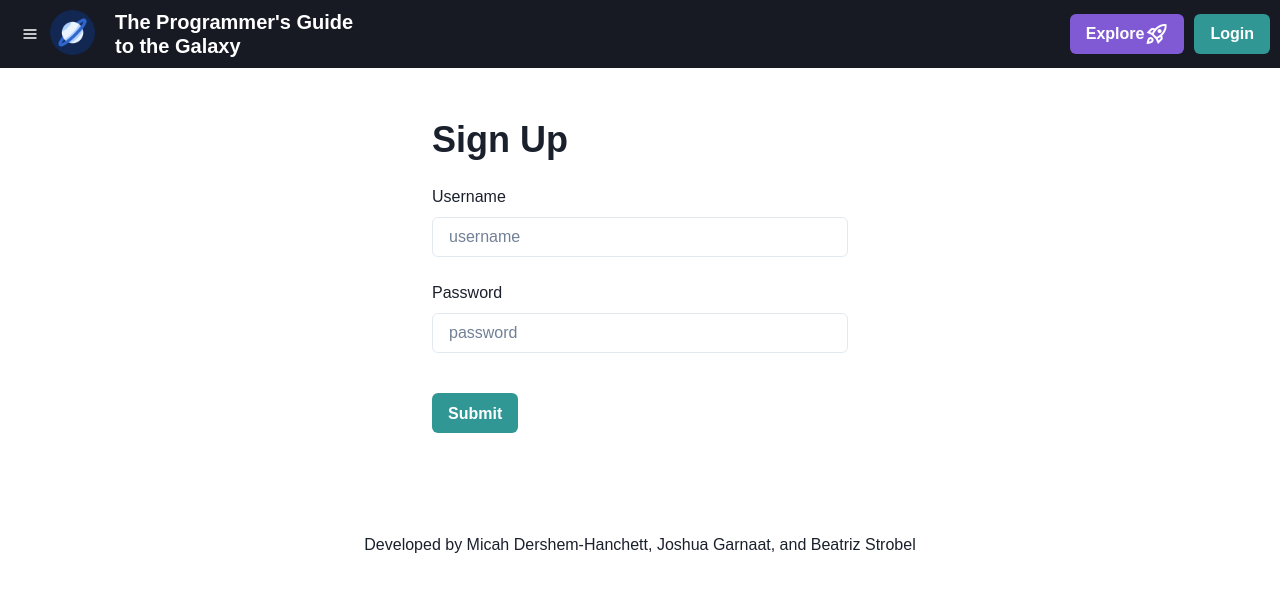
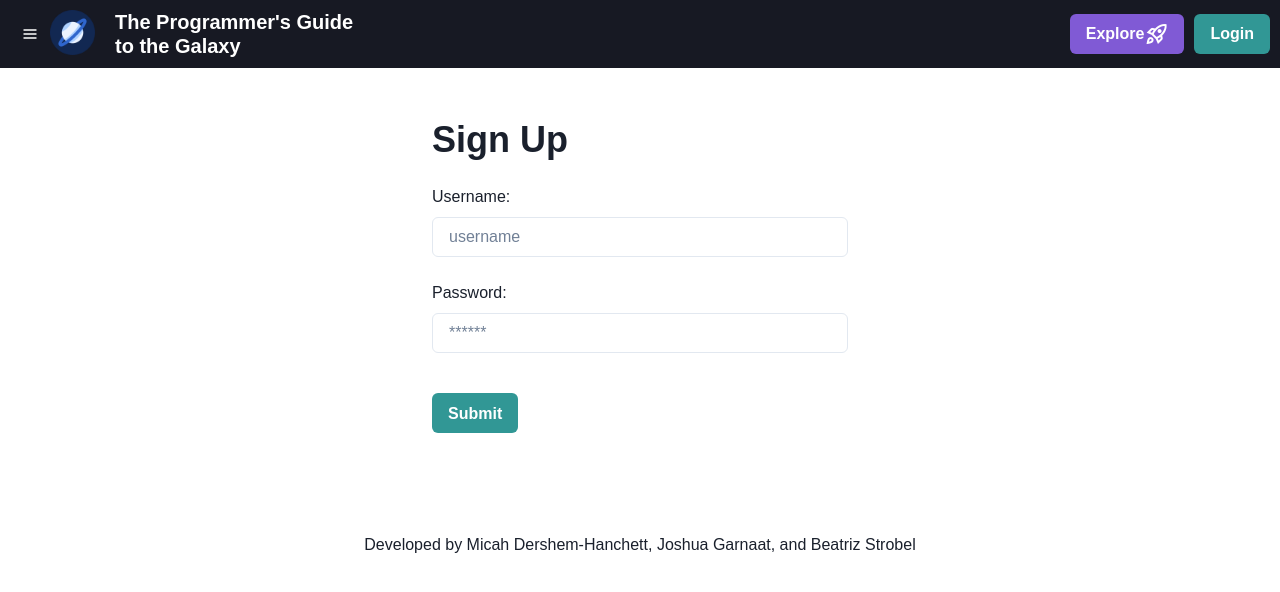
Before and after one commit to beastrobel/project3, a React (Vite) app in the folder client/: page /Signup in a window 1280 px wide. Shown: the top 592 px of the page. Built offline with nearby package versions, Linux system fonts and the light colour scheme.

Commit message:
Signup and login forms are working and validating the credentials correctly. Authentication Token is throwing an error

```diff
--- a/client/package.json
+++ b/client/package.json
@@ -24,7 +24,8 @@
         "jwt-decode": "^3.1.2",
         "react": "^18.2.0",
         "react-dom": "^18.2.0",
-        "react-router-dom": "^6.21.3"
+        "react-router-dom": "^6.21.3",
+        "yup": "^1.3.3"
     },
     "devDependencies": {
         "@types/react": "^18.0.28",
--- a/client/src/components/Login.jsx
+++ b/client/src/components/Login.jsx
@@ -1,18 +1,16 @@
 import { Container,
   Box,
-  Menu,
   Heading,
-  Text,
   Input,
   Button,
   FormControl,
   FormLabel,
   FormErrorMessage,
   FormHelperText, } from "@chakra-ui/react";
-import { Field, Form, Formik } from 'formik';
-import { Link } from 'react-router-dom';
 import { useState } from 'react';
+// import { useUserContext } from "../../utils/GlobalState";
 import { useMutation } from '@apollo/client';
+import { Link, useNavigate } from 'react-router-dom';
 import { LOGIN_PROFILE } from './utils/mutations';
 import Auth from './utils/auth';
 
@@ -28,43 +26,24 @@ const loginStyles = {
   color: "white",
 }
 
-const Login = (props) => {
-
-  function validateUsername(value) {
-    let error
-    if (!value) {
-      error = 'Username is required'
-    }
-    return error
-  }
-
-  function validatePassword(value) {
-      let error
-      if (!value) {
-        error = 'Password is required'
-      }
-      return error
-    }
-
+function Login(props) {
   const [formState, setFormState] = useState({ username: '', password: '' });
-  const [login, { error, data }] = useMutation(LOGIN_PROFILE);
+  const [login, { error }] = useMutation(LOGIN_PROFILE);
+  const navigate = useNavigate();
 
   const handleFormSubmit = async (event) => {
     event.preventDefault();
     try {
-      const { data } = await login({
+      const mutationResponse = await login({
         variables: { username: formState.username, password: formState.password },
       });
-
-      Auth.login(token);
+      console.log('success!')
+      navigate("/dashboard");
+      // const token = mutationResponse.data.login.token;
+      // Auth.login(token);
     } catch (e) {
       console.log(e);
     }
-
-    setFormState({
-      username: '',
-      password: '',
-    });
   };
 
   const handleChange = (event) => {
@@ -75,42 +54,39 @@ const Login = (props) => {
     });
   };
 
+  console.log(formState);
+
   return (
     <Box sx={loginStyles}>
       <Container maxWidth="md" py="50px">
       <Link to="/"><span className="material-symbols-outlined" style={{'float':'right'}}>close</span></Link><br/>
       <Heading>Log In</Heading><br/>
-    <Formik
-    initialValues={{ username: '', password: '' }}
-    onSubmit={(values, actions) => {
-      setTimeout(() => {
-        alert(JSON.stringify(values, null, 2))
-        actions.setSubmitting(false)
-      }, 1000)
-    }}
-  >
-    {(props) => (
-      <Form  onSubmit={handleFormSubmit} >
-        <Field name='username' validate={validateUsername}>
-          {({ field, form }) => (
-            <FormControl isInvalid={form.errors.username && form.touched.username}>
-              <FormLabel>Username</FormLabel>
-                <Input {...field}
-                  placeholder='username' />
-              <FormErrorMessage>{form.errors.username}</FormErrorMessage>
-            </FormControl>
-          )}
-        </Field><br/>
-        <Field name='password' validate={validatePassword}>
-          {({ field, form }) => (
-            <FormControl isInvalid={form.errors.password && form.touched.password}>
-              <FormLabel>Password</FormLabel>
-                <Input {...field}
-                  placeholder='password' />
-              <FormErrorMessage>{form.errors.password}</FormErrorMessage>
-            </FormControl>
-          )}
-        </Field><br/>
+        <form onSubmit={handleFormSubmit}>
+          <div className="flex-row space-between my-2">
+            <FormLabel as="label" htmlFor="username">Username:</FormLabel>
+            <Input as="input"
+              placeholder="username"
+              name="username"
+              type="username"
+              id="username"
+              onChange={handleChange}
+            />
+          </div><br/>
+          <div className="flex-row space-between my-2">
+            <FormLabel as="label" htmlFor="pwd">Password:</FormLabel>
+            <Input as="input"
+              placeholder="******"
+              name="password"
+              type="password"
+              id="pwd"
+              onChange={handleChange}
+            />
+          </div><br/>
+          {error ? (
+            <div>
+              <p className="error-text">The provided credentials are incorrect</p>
+            </div>
+          ) : null}
           <Button
             mt={4}
             colorScheme='teal'
@@ -118,13 +94,10 @@ const Login = (props) => {
             type='submit'>
             Log In
           </Button>
-      </Form>
-    )}
-  </Formik>
+        </form>
       </Container>
     </Box>
-    )
+  );
 }
 
-
 export default Login;
--- a/client/src/components/Signup.jsx
+++ b/client/src/components/Signup.jsx
@@ -8,57 +8,67 @@ import { Container,
   FormLabel,
   FormErrorMessage,
   FormHelperText, } from "@chakra-ui/react";
-import { Field, Form, Formik } from 'formik';
+import { useState } from 'react';
+import { Link, useNavigate } from 'react-router-dom';
+import { useMutation } from '@apollo/client';
+import Auth from './utils/auth';
+import { ADD_PROFILE } from './utils/mutations';
 
-function Signup () {
-function validateUsername(value) {
- let error
- if (!value) {
-   error = 'Username is required'
+function Signup(props) {
+  const [formState, setFormState] = useState({ username: '', password: '' });
+  const [addProfile] = useMutation(ADD_PROFILE);
+
+  const navigate = useNavigate();
+
+  const handleFormSubmit = async (event) => {
+    event.preventDefault();
+    try {
+    const mutationResponse = await addProfile({
+      variables: {
+        username: formState.username,
+        password: formState.password,
+      },
+    });
+    console.log('success!')
+    navigate("/login");
+    } catch (e) {
+      console.log(e);
     }
- return error
-}
+  };
 
-function validatePassword(value) {
-   let error
-   if (!value) {
-     error = 'Password is required'
-   }
-   return error
- }
+  const handleChange = (event) => {
+    const { name, value } = event.target;
+    setFormState({
+      ...formState,
+      [name]: value,
+    });
+  };
+  console.log(formState);
 
-return(
+  return (
     <Container maxWidth="md" py="50px">
     <Heading>Sign Up</Heading><br/>
-   <Formik
-   initialValues={{ username: '', password: '' }}
-   onSubmit={(values, actions) => {
-     setTimeout(() => {
-       alert(JSON.stringify(values, null, 2))
-       actions.setSubmitting(false)
-     }, 1000)
-   }}
- >
-   {(props) => (
-     <Form>
-       <Field name='username' validate={validateUsername}>
-         {({ field, form }) => (
-           <FormControl isInvalid={form.errors.username && form.touched.username}>
-             <FormLabel>Username</FormLabel>
-               <Input {...field} placeholder='username ' />
-             <FormErrorMessage>{form.errors.username}</FormErrorMessage>
-           </FormControl>
-         )}
-       </Field><br/>
-       <Field name='password' validate={validatePassword}>
-         {({ field, form }) => (
-           <FormControl isInvalid={form.errors.password && form.touched.password}>
-             <FormLabel>Password</FormLabel>
-               <Input {...field} placeholder='password' />
-             <FormErrorMessage>{form.errors.password}</FormErrorMessage>
-           </FormControl>
-         )}
-       </Field><br/>
+      <form onSubmit={handleFormSubmit}>
+        <div className="flex-row space-between my-2">
+          <FormLabel as="label" htmlFor="username">Username:</FormLabel>
+          <Input
+            placeholder="username"
+            name="username"
+            type="text"
+            id="username"
+            onChange={handleChange}
+          />
+        </div><br/>
+        <div className="flex-row space-between my-2">
+          <FormLabel as="label" htmlFor="pwd">Password:</FormLabel>
+          <Input
+            placeholder="******"
+            name="password"
+            type="password"
+            id="pwd"
+            onChange={handleChange}
+          />
+        </div><br/>
         <Button
          mt={4}
          colorScheme='teal'
@@ -67,11 +77,9 @@ return(
        >
          Submit
        </Button>
-     </Form>
-   )}
- </Formik>
+      </form>
       </Container>
-)
+  );
 }
 
 export default Signup;
--- /dev/null
+++ b/client/src/components/utils/GlobalState.jsx
@@ -0,0 +1,18 @@
+// import { createContext, useContext, useReducer } from "react";
+
+// const UserContext = createContext();
+// const { Provider } = UserContext;
+
+// const UserProvider = ({ value = [], ...props }) => {
+//   const [state, dispatch] = {
+//     profile: '',
+//   };
+
+//   return <Provider value={[state, dispatch]} {...props} />;
+// };
+
+// const useUserContext = () => {
+//   return useContext(UserContext);
+// };
+
+// export { UserProvider, useUserContext };
--- a/client/src/components/utils/auth.js
+++ b/client/src/components/utils/auth.js
@@ -2,7 +2,7 @@ import decode from 'jwt-decode';
 
 class AuthService {
     getProfile() {
-        return decode(this,getToken());
+        return decode(this.getToken());
     }
 
     loggedIn() {
--- a/client/src/components/utils/mutations.js
+++ b/client/src/components/utils/mutations.js
@@ -1,24 +1,25 @@
 import { gql } from '@apollo/client';
 
 export const LOGIN_PROFILE = gql`
-  mutation loginProfile($username: String!, $password: String!) {
+mutation LoginProfile($username: String!, $password: String!) {
     loginProfile(username: $username, password: $password) {
-    token
       user {
         _id
         username
+        password
       }
+      token
     }
   }
 `;
 
 export const ADD_PROFILE = gql`
-    mutation addProfile($username: String!, $password: String!) {
+mutation AddProfile($username: String!, $password: String!) {
     addProfile(username: $username, password: $password) {
-            token
-            profile {
+      user {
         _id
         username
+        password
       }
     }
   }
--- a/client/src/components/utils/queries.js
+++ b/client/src/components/utils/queries.js
@@ -1,7 +1,7 @@
 import { gql } from '@apollo/client';
 
 export const QUERY_PROFILE = gql`
- query profile($username: String!) {
+ query Query($username: String!) {
      profile(username: $username) {
         _id
         username
--- a/client/src/pages/Dashboard.jsx
+++ b/client/src/pages/Dashboard.jsx
@@ -6,31 +6,24 @@ import { Container,
     Link,
     Center,
     Image } from "@chakra-ui/react";
+import { useQuery } from '@apollo/client';
+import { QUERY_PROFILE } from '../components/utils/queries';
+// import { useUserContext } from '../components/utils/GlobalState';
 
+function Dashboard() {
+    // const [state] = useUserContext();
+    const { data } = useQuery(QUERY_PROFILE);
+        let profile;
 
-import { useQuery } from '@apollo/client';
-import { useParams } from 'react-router-dom';
-import { QUERY_PROFILE } from '../components/utils/queries';
-
-
-
-const Dashboard = () => {
-    const { profileId } = useParams();
-
-    const { loading, data } = useQuery(QUERY_PROFILE, {
-        variables: { profileId: profileId },
-    });
-
-    const profile = data?.profiles || {};
-
-    if (loading) {
-        return <div>Loading...</div>;
-    }
+        if (data) {
+            profile = data.profile;
+          }
+        console.log(profile);
 
     return(
         <>
         <Container maxWidth="md" py="50px">
-        <Heading>Hello, {profile.username}!</Heading>
+        <Heading>Hello!</Heading>
         </Container>
         </>
     );
```
Also changed, not shown: 1 other file (tests, documents, lock files or other folders). Lines whose indentation alone changed are shown as unchanged.
